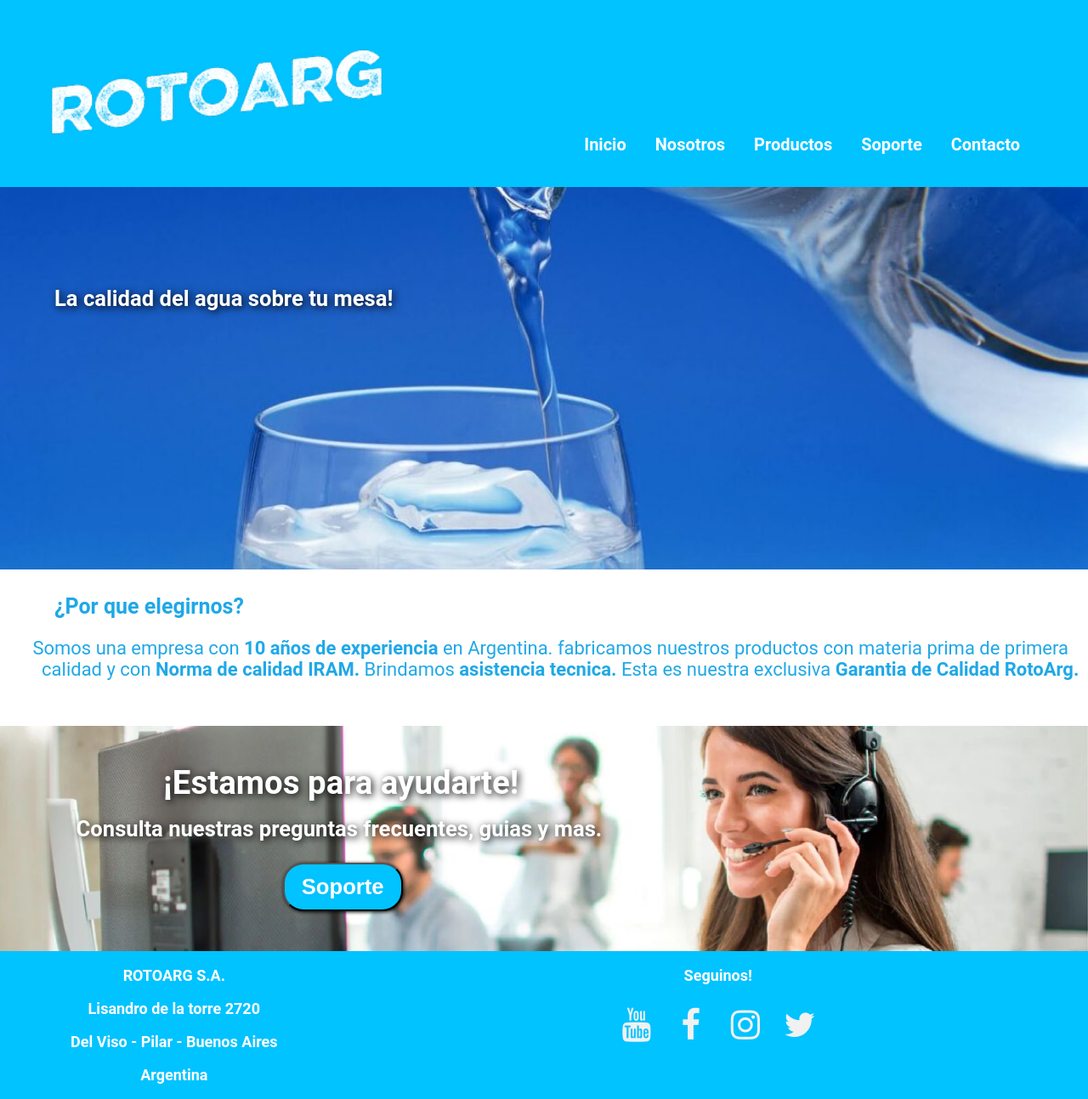
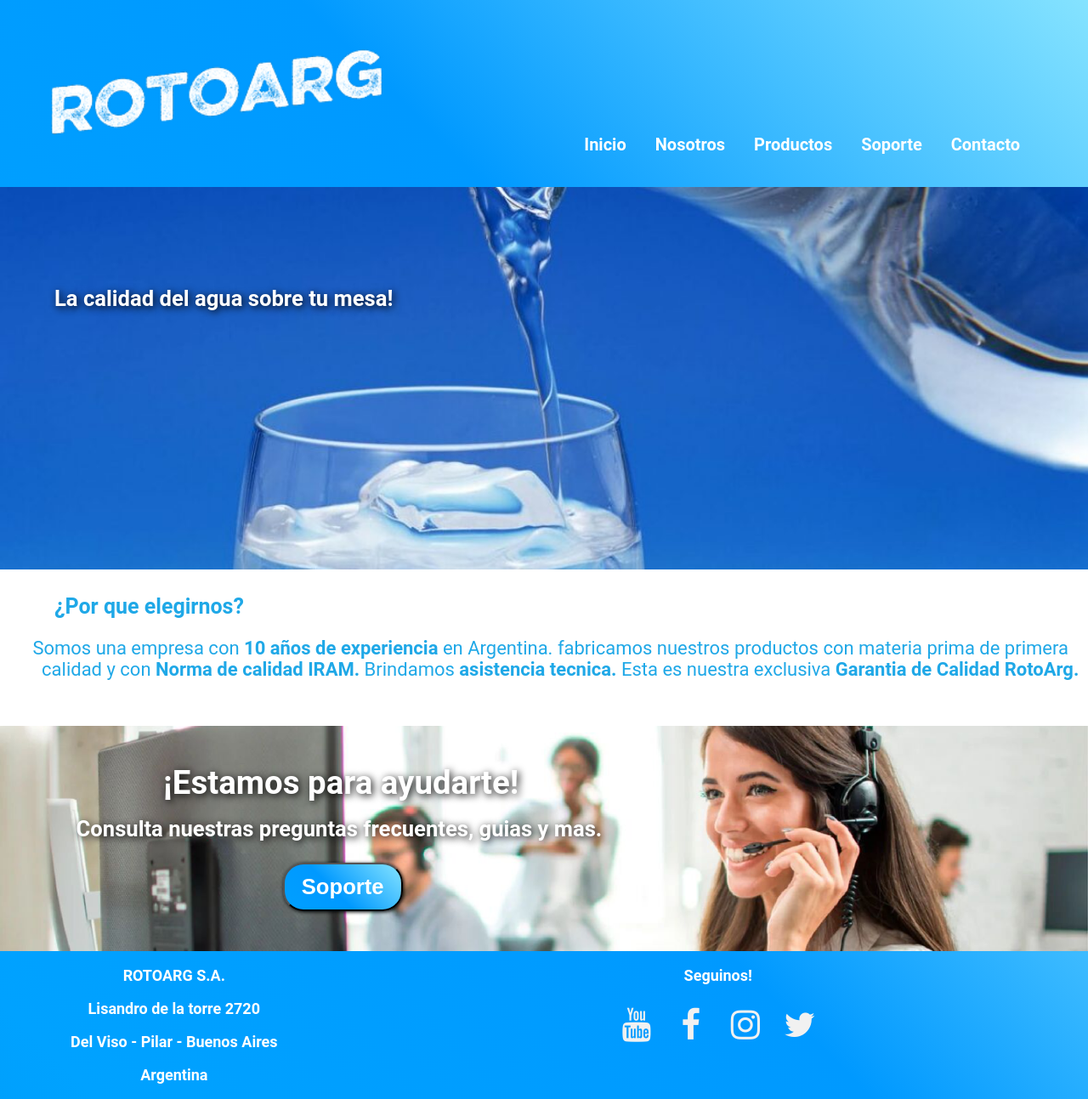
Before and after one commit to OHerrera1991/Desarrollowebcoderhouse, a plain HTML site: page index.html in a window 1280 px wide. Shown: the whole page at 85% size. Drawn offline with Linux system fonts and the light colour scheme.

Commit message:
gradients in header and footer added

```diff
--- a/css/style.css
+++ b/css/style.css
@@ -10,7 +10,9 @@
 }
 .header {
     display: flex;
-    background-color: #00c3ff;
+    /**background-color: #00c3ff;**/
+    background: linear-gradient(45deg, #00c3ff 0%, #60daff, #00c3ffc2);
+    background-size: 400% 400%;
     height: 130px;
     padding: 10px;
     justify-content: space-between;
--- a/css/styles.css
+++ b/css/styles.css
@@ -9,10 +9,14 @@
 header{
     display:flex;
     min-height: 200px;
-    background-color: #00c3ff;
+    /**background-color: #00c3ff;**/
     justify-content: space-between;
     align-items: center;
     padding: 10px;
+    background: linear-gradient(45deg, #0096ec 0%, #00a2ff, #0099ff, #85e3ff);
+    background-size: 200%;
+    animation: colorb 10s ease-in-out infinite;
+
 }
 
 .Logo{
@@ -160,7 +164,9 @@
 .support__btn {
     font-size: 2vw;
     font-weight: bold;
-    background-color: #00c3ff;
+    background: linear-gradient(45deg, #0096ec 0%, #00a2ff, #0099ff, #85e3ff);
+    background-size: 200%;
+    animation: colorb 2s ease-in-out infinite;
     color: #ffffff;
     position: absolute;
     top : 60%;
@@ -211,7 +217,9 @@
     display: grid;
     width: 100%;
     justify-content: center;
-    background-color: #00c3ff;
+    background: linear-gradient(45deg, #0096ec 0%, #00a2ff, #0099ff, #85e3ff);
+    background-size: 200%;
+    animation: colorb 7s ease-in-out infinite;
     grid-template-columns: 32% 68%;
 }
 
@@ -594,3 +602,9 @@
     }
 
 }
+
+@keyframes colorb{
+    0%{background-position: 0 50%;}
+    50%{background-position: 100% 50%;}
+    100%{background-position: 0 50%;}
+}
```
